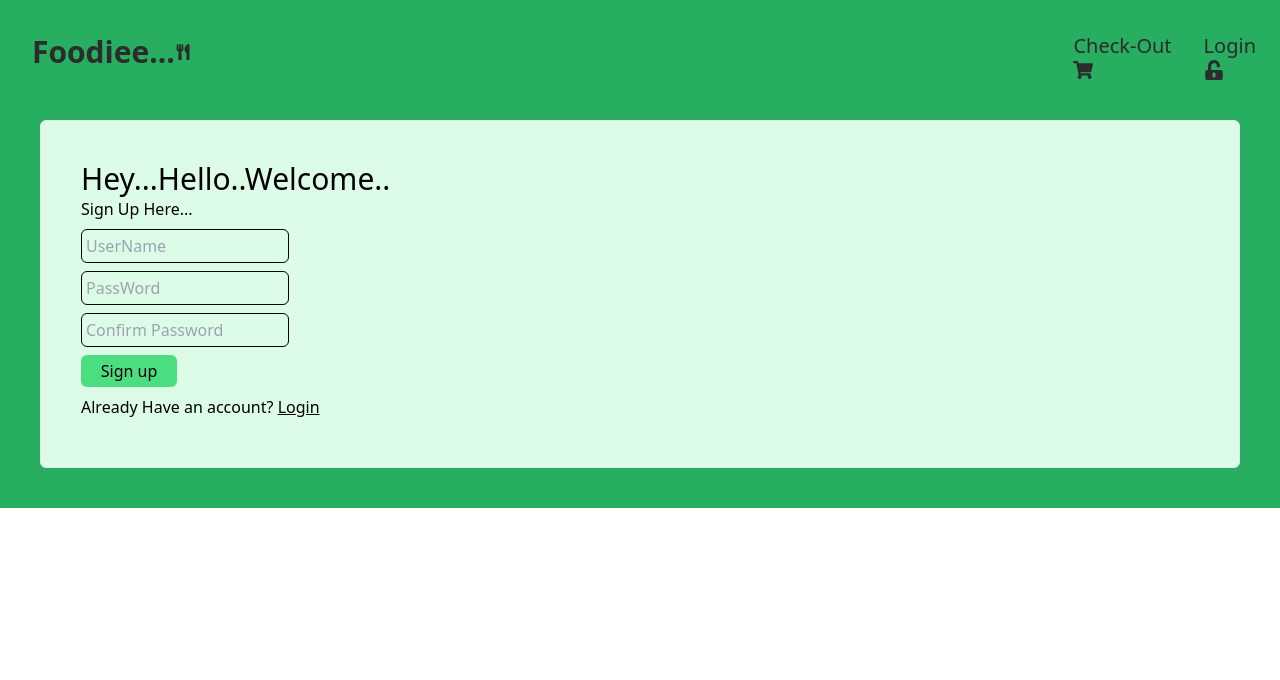
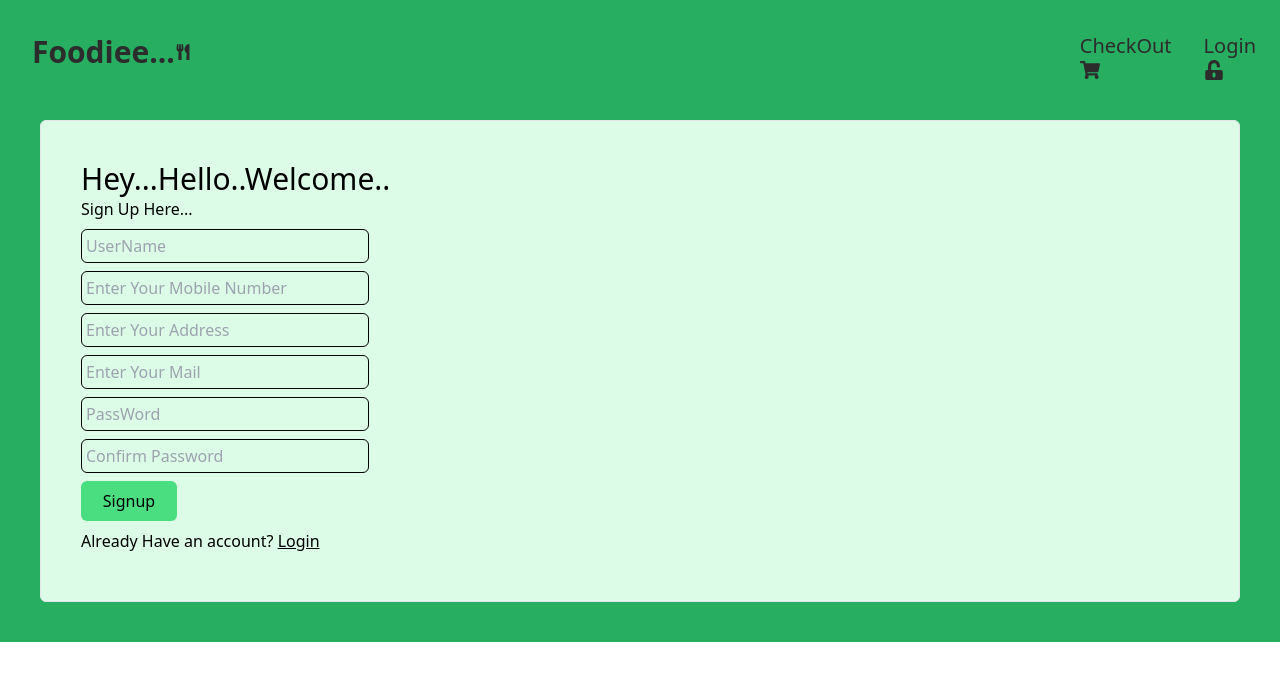
Before and after one commit to Balaji-Rajini/Foodiee, a React (Vite) app: page /signup in a window 1280 px wide. Shown: the top 680 px of the page. Built offline with nearby package versions, Linux system fonts and the light colour scheme.

Commit message:
backend added

```diff
--- a/src/App.jsx
+++ b/src/App.jsx
@@ -7,16 +7,7 @@ import Signup from "./Components/Signup";
 import Navbar from "./Components/Navbar";
 import Search from "./Components/Search"
 import Checkout from "./Components/Checkout";
-function Home() {
-  return (
-    <h1>Home</h1>
-  )
-}
-function About() {
-  return (
-    <h1>About</h1>
-  )
-}
+import Home from "./Components/Home";
 function App() {
 
   return (
@@ -24,7 +15,7 @@ function App() {
     <BrowserRouter>
 
       <Routes>
-        <Route path="/" element={<><Navbar /><Search /><Dishes/><Description /></>}></Route>
+        <Route path="/" element={<Home/>}></Route>
 
 
 
@@ -38,8 +29,6 @@ function App() {
         </div>} />
 
         <Route path="/dishes" element={<div><Navbar/><Search/><Dishes/><Description/></div>} />
-        <Route path="/about" element={<About />} />
-        <Route path="/home" element={<Home />} />
 
       </Routes></BrowserRouter>
   )
--- a/src/Components/Checkout.jsx
+++ b/src/Components/Checkout.jsx
@@ -1,5 +1,5 @@
 import React from "react";
-import { useLocation } from "react-router-dom";
+import { useLocation ,Link} from "react-router-dom";
 
 export default function Checkout() {
   const location = useLocation();
@@ -13,8 +13,9 @@ export default function Checkout() {
       <div className="max-w-3xl mx-auto bg-white shadow-lg rounded-2xl p-6">
         <h1 className="text-2xl font-bold text-gray-800 mb-6">Checkout</h1>
 
-        {cartItems.length === 0 ? (
-          <p className="text-gray-500">Your cart is empty.</p>
+        {cartItems.length === 0 ? (<>          <p className="text-gray-500">Your cart is empty.</p>
+<Link to={"/dishes"} className="bg-greeny text-white border rounded-lg  p-4 ml-60" >Grab Your Dishes Now..</Link></>
+
         ) : (
           <>
             <div className="space-y-4">
@@ -49,9 +50,17 @@ export default function Checkout() {
             >
               Place Order
             </button>
+
           </>
+
         )}
       </div>
-    </div>
-  );
+
+
+
+
+</div>
+
+
+      );
 }
--- a/src/Components/Dishes.jsx
+++ b/src/Components/Dishes.jsx
@@ -36,7 +36,7 @@ function Dishes() {
   };
 
   return (
-    <div className="p-10">
+    <div className="p-10 ">
       <div className="grid lg:grid-cols-4 md:grid-cols-3 sm:grid-cols-2 gap-6">
         {dishes.map((item, index) => {
           const isInCart = cart.some((c) => c.name === item.dishname);
--- /dev/null
+++ b/src/Components/Home.jsx
@@ -0,0 +1,15 @@
+import Navbar from "./Navbar"
+import Search from "./Search"
+import Description from "./Description"
+import Dishes from "./Dishes"
+
+function Home(){
+
+    return(
+
+<><Navbar /><Search /><Dishes/><Description /></>
+
+    )
+}
+
+export default Home
--- a/src/Components/Login.jsx
+++ b/src/Components/Login.jsx
@@ -6,8 +6,9 @@ function Login(props) {
     const [eusername, seteusername] = useState("")
     const [epassword, setepassword] = useState("")
     const [ruser, setruser] = useState(true)
-    const users = props.users
     const navigate = useNavigate()
+
+
 
     function checkuser() {
 
@@ -15,16 +16,16 @@ function Login(props) {
 
         users.forEach(function (item) {
             if (item.username === eusername && item.password === epassword) {
-                console.log("Login Suceesfulll..")
+                alert("Login Suceesfulll..")
                 setruser(true);
                 userfound = true;
-                navigate("/", {state:{user:eusername}});
+                navigate("/signup", {state:{user:eusername}});
 
             }
         });
 
         if (userfound === false) {
-                            console.log("Login Failed..")
+                            alert("Login Failed..")
 
             setruser(false);
         }
@@ -56,10 +57,13 @@ function Login(props) {
                             placeholder="PassWord" onChange={(evt)=>setepassword(evt.target.value)}
                             className="w-52 border-black  border bg-green-200 rounded-md p-1 bg-transparent " />
 
-                         <button className="bg-green-400 text-dark w-24 p-1 rounded-md" onClick={checkuser} >Login</button>
+                         <button className="bg-green-400 text-dark w-24 p-1 rounded-md" onClick={checkuser} ><Link to={"/"} >Login</Link></button>
 
+                            {
+                            (eusername.length <0)? alert("enter User name") :
                         <p>Don't Have an account? <Link to={"/signup"} className="underline">Sign Up</Link></p>
-                    </div>
+
+                                }    </div>
                 </div>
             </div></>
     )
--- a/src/Components/Navbar.jsx
+++ b/src/Components/Navbar.jsx
@@ -9,7 +9,7 @@ function Navbar() {
                 <FaUtensils />          </div>
             <div className=" text-xl mt-2  flex gap-8 cursor-pointer">
 
-                    <p>Check-Out<FaShoppingCart /></p>
+                    <p><Link to={"/checkout"} >CheckOut</Link><FaShoppingCart /></p>
 
                 <p>  <Link to={"/login"} className="" >Login<FaUnlockAlt/></Link>
                 </p>
--- a/src/Components/Search.jsx
+++ b/src/Components/Search.jsx
@@ -4,7 +4,7 @@ function Search(){
     return(<div className="p-4 pt-16 z-10">
         <input type="text"   placeholder=" 🔎Search the Dishes That Craved You ... "
         className="  p-2 fixed  placeholder-black  text-center top-24 border rounded-md border-accent z-1
-        bg-greeny text-dark   mt-2 w-1/2  left-1/4  md:w-1/2 transform-translate-x-1/2 transform-transition duration-300 hover:scale-125 opacity-100"/>
+        bg-greeny text-dark    mt-16 backdrop-blur  w-1/2  left-1/4  md:w-1/2 transform-translate-x-1/2 transform-transition duration-300 hover:scale-125 "/>
     </div>)
 
 
--- a/src/Components/Signup.jsx
+++ b/src/Components/Signup.jsx
@@ -8,9 +8,12 @@ function Signup(props) {
     const [eusername, seteusername] = useState("");
     const [epassword, setepassword] = useState()
 
-    const users = props.users
     const setUsers = props.setUsers
 
+const users=[{
+        username:"balaji",
+        password:123
+    }]
 
     // function handleuserinpuit(evt) {
     //     seteusername = evt.target.value
@@ -36,20 +39,30 @@ function Signup(props) {
                 <div className="flex flex-col gap-2 my-2">
 
                     <input type="text"
-                            placeholder="UserName"
-                            className="w-52 border-black border bg-green-200 bg-transparent rounded-md p-1"
+                        placeholder="UserName" required
+                        className="w-72 border-black border bg-green-200 bg-transparent rounded-md p-1"
+                        onChange={(evt) => seteusername(evt.target.value)} />
+                    <input type="number"
+                        placeholder="Enter Your Mobile Number" required
+                        className="w-72 border-black border bg-green-200 bg-transparent rounded-md p-1"
+                        onChange={(evt) => seteusername(evt.target.value)} />
+                        <input type="text"
+                            placeholder="Enter Your Address " required
+                            className="w-72 border-black border bg-green-200 bg-transparent rounded-md p-1"
+                            onChange={(evt) => seteusername(evt.target.value)} />
+<input type="email"
+                            placeholder="Enter Your Mail" required
+                            className="w-72 border-black border bg-green-200 bg-transparent rounded-md p-1"
                             onChange={(evt)=>seteusername(evt.target.value)} />
+                    <input type="password"
+                        placeholder="PassWord" required
+                        onChange={(evt) => setepassword(evt.target.value)}
+                        className="w-72 border-black  border rounded-md p-1 bg-transparent  bg-green-200" />
 
-
-                        <input type="text"
-                            placeholder="PassWord"
-                            onChange={(evt)=>setepassword(evt.target.value)}
-                            className="w-52 border-black  border rounded-md p-1 bg-transparent  bg-green-200" />
-
-                        <input type="text"
+                    <input type="password" required
                         placeholder="Confirm Password"
-                            className="w-52 border-black  bg-green-200 rounded-md p-1 border bg-transparent" />
-                        <button className="bg-green-400 w-24 p-1 rounded-md"  onClick={adduser}>Sign up</button>
+                        className="w-72 border-black  bg-green-200 rounded-md p-1 border bg-transparent" />
+                    <button className="bg-green-400 w-24 p-2  rounded-md" onClick={adduser}><Link to={"/login"} >Signup</Link></button>
                     <p>Already Have an account? <Link to={"/login"} className="underline">Login</Link></p>
                 </div>
             </div>
```
Lines whose indentation alone changed are shown as unchanged.
